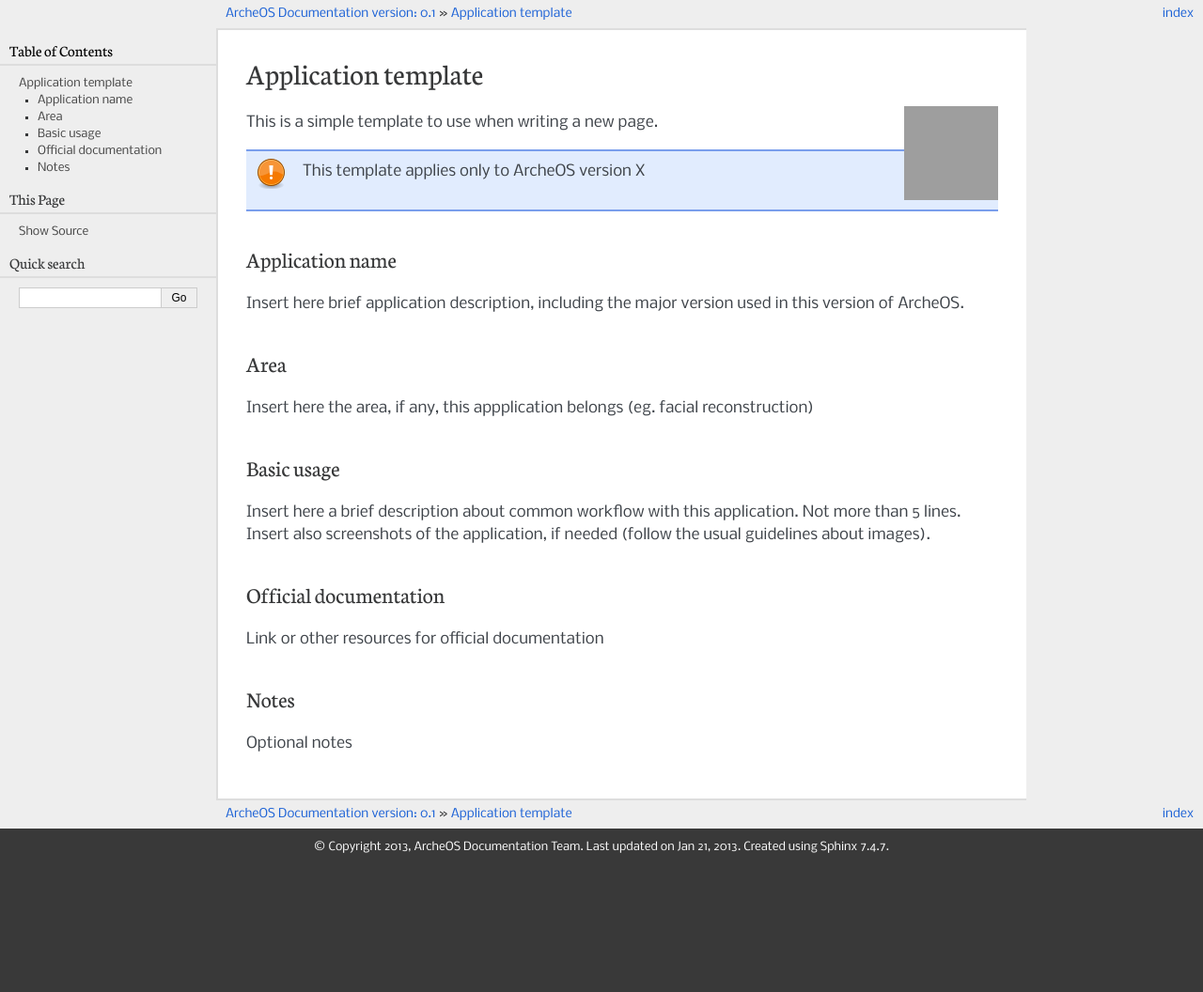
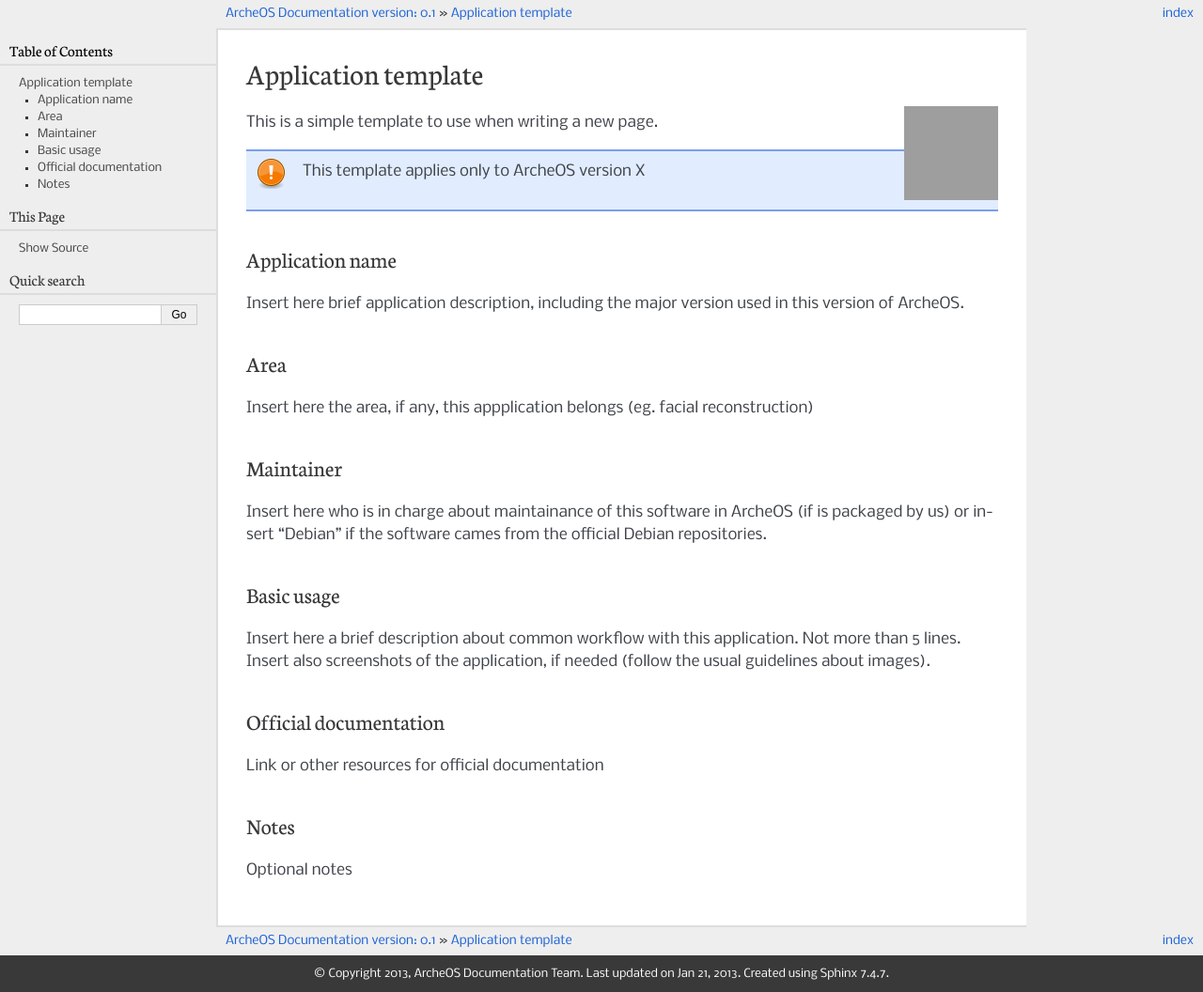
Before and after one commit to archeos/archeos-manual, a Sphinx documentation site: the page built from source/applications/template.rst, in a window 1280 px wide. Shown: the whole page at 94% size. Built offline with Sphinx 7.4.7, drawn with Linux system fonts in a browser that asks for light colours; formulas are drawn with MathJax 3; before the commit the page ends 921 px from its top, so only the background shows below that; grey boxes are pictures that could not be loaded.

Commit message:
Added maintainer section to application template

```diff
--- a/source/applications/template.rst
+++ b/source/applications/template.rst
@@ -19,6 +19,11 @@ Area
 
 Insert here the area, if any, this appplication belongs (eg. facial reconstruction)
 
+Maintainer
+----------
+
+Insert here who is in charge about maintainance of this software in ArcheOS (if is packaged by us) or insert "Debian" if the software cames from the official Debian repositories.
+
 Basic usage
 -----------
 
```
